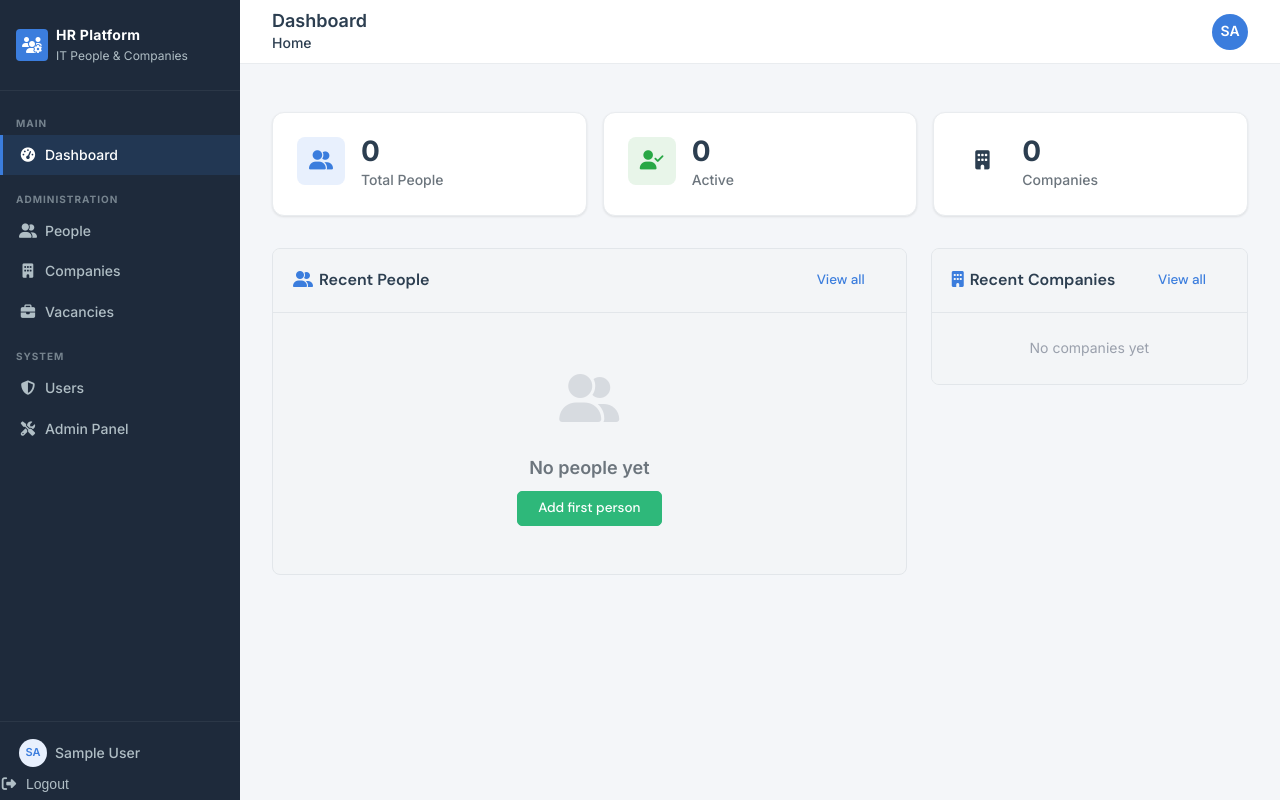
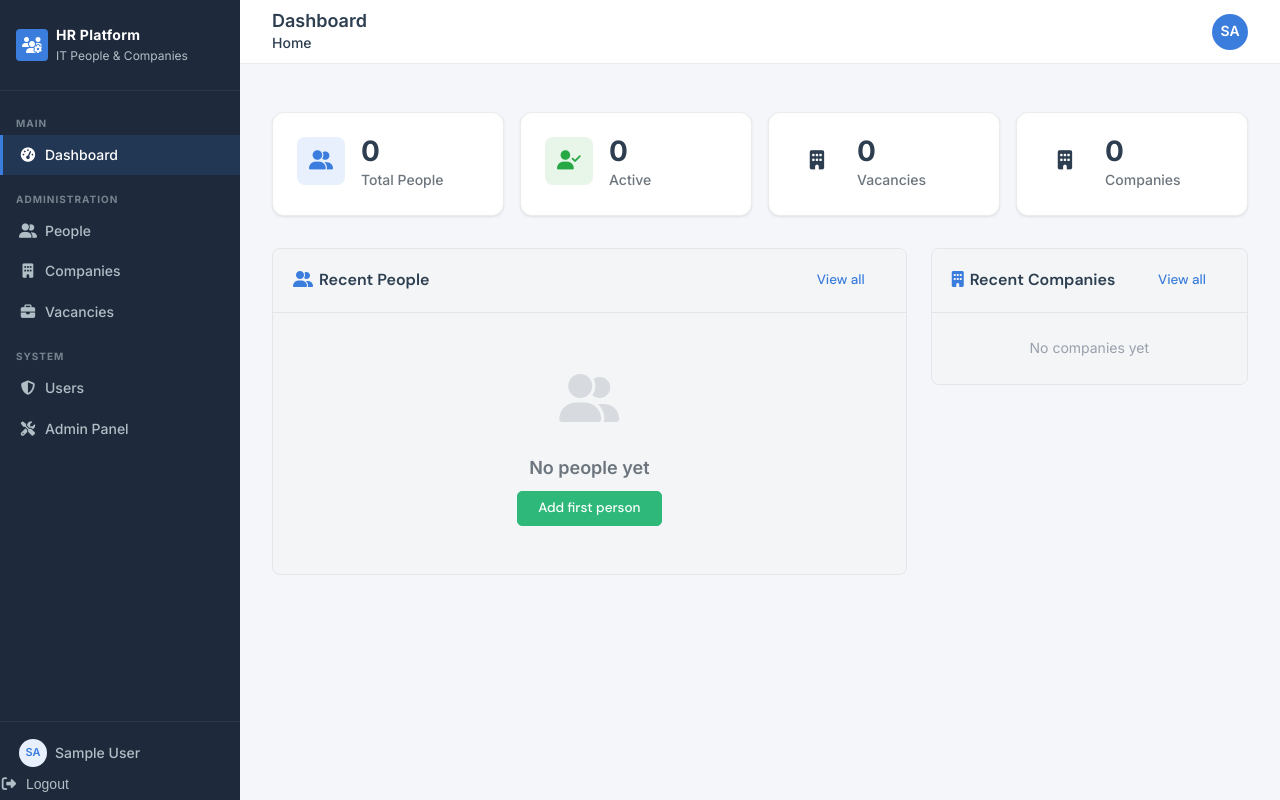
Before and after one commit to PvlKr16/Sivilio_ATS, a Django app: page / in a window 1280 px wide. Run offline with Django 5.2, Linux system fonts and the light colour scheme; the visitor is signed in with stand-in values (Sample User, id 1); data comes from the database, SQL or seed files in the repository; data that the repository does not hold is empty.

Commit message:
vacancies added to dashboard header

```diff
--- a/apps/core/views.py
+++ b/apps/core/views.py
@@ -6,6 +6,7 @@ from django.db.models import Count
 
 from apps.people.models import Person, PersonStatus
 from apps.companies.models import Company
+from apps.vacancies.models import Vacancy
 
 
 class DashboardView(LoginRequiredMixin, TemplateView):
@@ -19,7 +20,7 @@ class DashboardView(LoginRequiredMixin, TemplateView):
         ctx['total_people']    = Person.objects.count()
         ctx['total_companies'] = Company.objects.count()
         ctx['active_people']   = Person.objects.filter(status=PersonStatus.ACTIVE).count()
-        ctx['inactive_people'] = Person.objects.filter(status=PersonStatus.INACTIVE).count()
+        ctx['total_vacancies'] = Vacancy.objects.count()
 
         # People by status breakdown
         ctx['status_breakdown'] = (
@@ -43,4 +44,10 @@ class DashboardView(LoginRequiredMixin, TemplateView):
             .order_by('-created_at')[:6]
         )
 
+        # Recently added vacancies
+        ctx['recent_vacancies'] = (
+            Vacancy.objects
+            .order_by('-created_at')[:6]
+        )
+
         return ctx
--- a/templates/core/dashboard.html
+++ b/templates/core/dashboard.html
@@ -34,6 +34,14 @@
 <!--      <div class="stat-label">Inactive</div>-->
 <!--    </div>-->
 <!--  </a>-->
+
+  <a class="stat-card" href="{% url 'vacancies:index' %}" style="text-decoration:none;color:inherit;">
+    <div class="stat-icon teal"><i class="fas fa-building"></i></div>
+    <div class="stat-body">
+      <div class="stat-value">{{ total_vacancies }}</div>
+      <div class="stat-label">Vacancies</div>
+    </div>
+  </a>
 
   <a class="stat-card" href="{% url 'companies:index' %}" style="text-decoration:none;color:inherit;">
     <div class="stat-icon teal"><i class="fas fa-building"></i></div>
```
